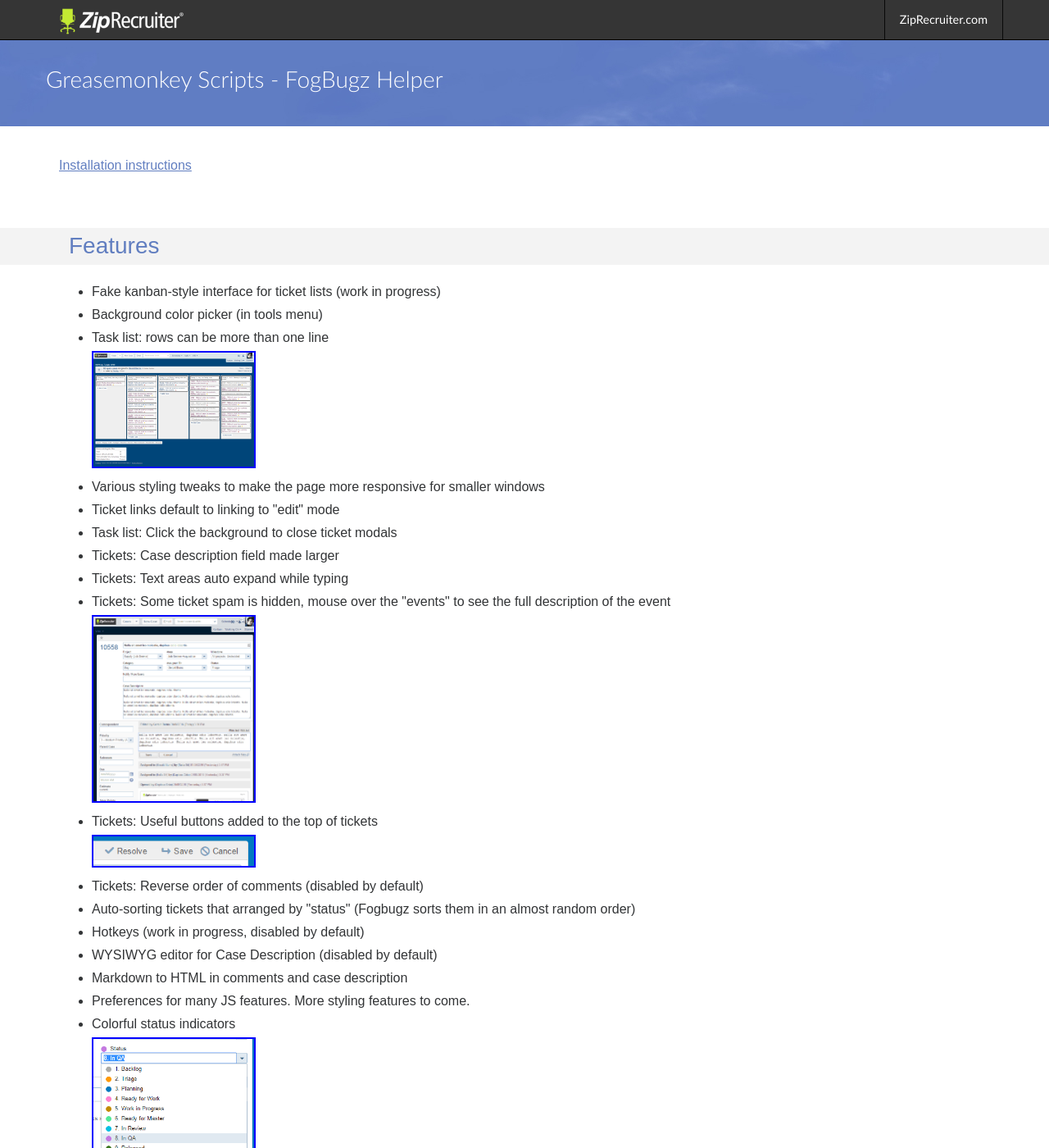
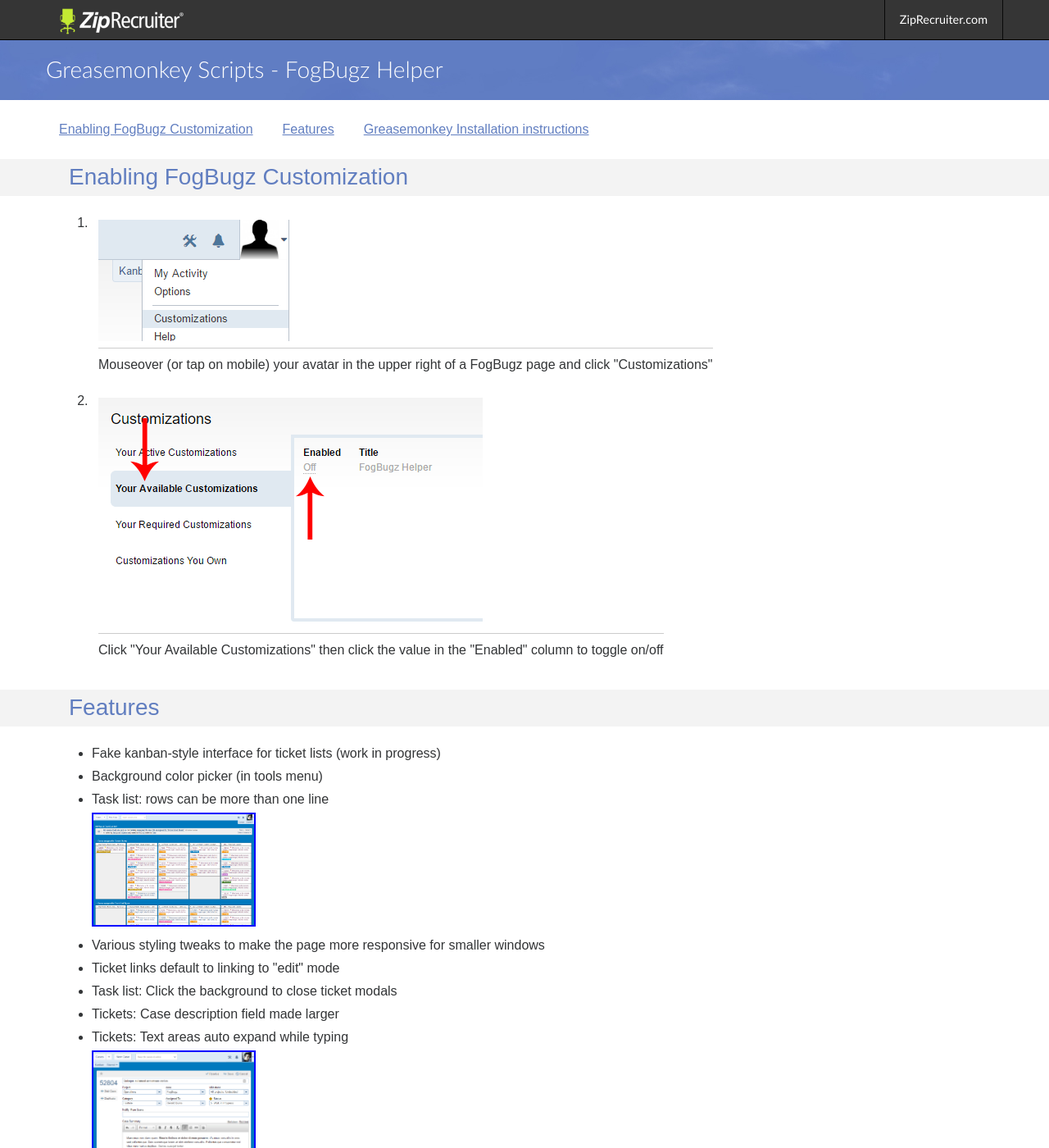
Before and after one commit to ZipRecruiter/ziprecruiter.github.io, a Jekyll site: the page built from greasemonkey/fogbugz-helper/index.html, in a window 1280 px wide and 1400 px high. Shown: the whole window at 82% size. Built offline with Jekyll 4.4.1, drawn with Linux system fonts in a browser that asks for light colours; Markdown is read by kramdown in place of the engine named in the settings; some of the changed text lies outside the part shown.

Commit message:
Updating FogBugz Helper documentation and some styling tweaks

```diff
--- a/_includes/css/style.css
+++ b/_includes/css/style.css
@@ -56,7 +56,6 @@
 /* Header */
 
 #wrapper {
-	padding-top: 49px;
 }
 
 #site_header {
@@ -64,15 +63,9 @@
 	border-bottom: 1px solid #000;
 	color: #888;
 	display: inline-block;
-	*display: inline;
-	zoom: 1;
 	width: 100%;
 	vertical-align: top;
 	line-height: 3em;
-	top: 0;
-	left: 0;
-	z-index: 100;
-	position: fixed;
 	font-family: Lato, sans-serif;
 }
 
@@ -324,7 +317,7 @@
 }
 
 #main .section {
-	padding: 2em 0 2.5em 0;
+	padding: 20px 0 20px 0;
 	display: inline-block;
 	width: 100%;
 	vertical-align: top;
@@ -483,11 +476,36 @@
    --------------------------------------------------------- */
 
 .page_section {
-	padding-top: 60px;
+	margin-top: 20px;
 }
 
 .cms:last-child > :last-child {
 	margin-bottom: 0;
+}
+
+.cms figure {
+	display: inline-block;
+	vertical-align: top;
+	padding: .5em;
+}
+
+.cms figure img {
+	display: block;
+}
+
+.cms figcaption {
+	border-top: 1px solid #ccc;
+	margin-top: .5em;
+	margin-bottom: .5em;
+	padding-top: .5em;
+}
+
+.cms li:hover {
+	background: #f0f3f9;
+}
+
+.cms a {
+	word-wrap: break-word;
 }
 
 /* Lazy loading ---------------- */
@@ -505,11 +523,13 @@
 .thumb img {
 	border: 2px solid blue;
 	cursor: pointer;
+	box-sizing: content-box;
 }
 
 .thumb.collapsed img {
 	max-width: 200px;
 	height: auto;
+	box-sizing: inherit;
 }
 
 /* Extra cms classes ---------------- */
@@ -534,14 +554,6 @@
 @media all and (min-width: 1200px) {
 	.content {
 		width: 73em;
-	}
-}
-
-@media all and (min-width: 981px) {
-	#site_header {
-		position: fixed !important;
-		top: 0 !important;
-		left: 0 !important;
 	}
 }
 
--- a/_includes/greasemonkey/fogbugz-helper/fogbugz-helper.css
+++ b/_includes/greasemonkey/fogbugz-helper/fogbugz-helper.css
@@ -1147,6 +1147,10 @@
   display: none !important;
 }
 
+.fogbugz-helper-hide-stuff .main-header-bar {
+  padding-left: 10px;
+}
+
   /* //////////////////////////
  // WYSIWYG
 ////////////////////////// */
--- a/greasemonkey/fogbugz-helper/index.html
+++ b/greasemonkey/fogbugz-helper/index.html
@@ -5,9 +5,36 @@
 <section class="section">
   <div class="content">
     <nav class="page_nav">
-      <a href="#installing">Installation instructions</a>
+      <a href="#enabling">Enabling FogBugz Customization</a>
+      <a href="#features">Features</a>
+      <a href="#installing">Greasemonkey Installation instructions</a>
     </nav>
   </div>
+
+  <section id="enabling" class="page_section">
+    <h2 class="headline"><div class="content"><a href="#enabling">Enabling FogBugz Customization</a></div></h2>
+
+    <div class="body cms"><div class="content">
+      <ol>
+        <li>
+          <figure>
+            <img src="/greasemonkey/fogbugz-helper/img/enable_fogbugz_customization_1.png" width="233" height="148">
+            <figcaption>
+              Mouseover (or tap on mobile) your avatar in the upper right of a FogBugz page and click "Customizations"
+            </figcaption>
+          </figure>
+        </li>
+        <li>
+          <figure>
+            <img src="/greasemonkey/fogbugz-helper/img/enable_fogbugz_customization_2.png" width="469" height="279">
+            <figcaption>
+              Click "Your Available Customizations" then click the value in the "Enabled" column to toggle on/off
+            </figcaption>
+          </figure>
+        </li>
+      </ol>
+    </div></div>
+  </section>
 
   <section id="features" class="page_section">
     <h2 class="headline"><div class="content"><a href="#features">Features</a></div></h2>
@@ -17,15 +44,17 @@
         <li>Fake kanban-style interface for ticket lists (work in progress)</li>
         <li>Background color picker (in tools menu)</li>
         <li>Task list: rows can be more than one line</li>
-        <li class="thumb collapsed"><img src="/greasemonkey/fogbugz-helper/img/new_ui.png" width="1280" height="906"></li>
+        <li class="thumb collapsed"><img src="/greasemonkey/fogbugz-helper/img/new_ui.png" width="1269" height="876"></li>
 
         <li>Various styling tweaks to make the page more responsive for smaller windows</li>
         <li>Ticket links default to linking to "edit" mode</li>
         <li>Task list: Click the background to close ticket modals</li>
         <li>Tickets: Case description field made larger</li>
         <li>Tickets: Text areas auto expand while typing</li>
+        <li class="thumb collapsed"><img src="/greasemonkey/fogbugz-helper/img/new_tickets.png" width="797" height="885"></li>
+
         <li>Tickets: Some ticket spam is hidden, mouse over the "events" to see the full description of the event</li>
-        <li class="thumb collapsed"><img src="/greasemonkey/fogbugz-helper/img/new_tickets.png" width="786" height="903"></li>
+        <li class="thumb collapsed"><img src="/greasemonkey/fogbugz-helper/img/ticket_spam.gif" width="673" height="366"></li>
 
         <li>Tickets: Useful buttons added to the top of tickets</li>
         <li class="thumb collapsed"><img src="/greasemonkey/fogbugz-helper/img/ticket_buttons.png" width="252" height="47"></li>
@@ -41,16 +70,19 @@
 
         <li>Colorful status indicators</li>
         <li class="thumb collapsed"><img src="/greasemonkey/fogbugz-helper/img/colorful_statuses.png" width="374" height="355"></li>
+
+        <li>More mobile friendly layout</li>
+        <li class="thumb collapsed"><img src="/greasemonkey/fogbugz-helper/img/responsive.png" width="796" height="660"></li>
       </ul>
 
       <p>To enable/disable features, mouse-over the tools menu in FogBugz:</p>
-      <p><img src="/greasemonkey/fogbugz-helper/img/tools_dropdown.png" width="363" height="764"></p>
+      <p><img src="/greasemonkey/fogbugz-helper/img/tools_dropdown.png" width="610" height="863"></p>
       <p>Note: some features are disabled by default</p>
     </div></div>
   </section>
 
   <section id="installing" class="page_section">
-    <h2 class="headline"><div class="content"><a href="#installing">Installation instructions</a></div></h2>
+    <h2 class="headline"><div class="content"><a href="#installing">Greasemonkey Installation instructions</a></div></h2>
 
     <div class="body cms"><div class="content">
       <h3>Firefox</h3>
```
Also changed, not shown: greasemonkey/fogbugz-helper/img/colorful_statuses.png, greasemonkey/fogbugz-helper/img/enable_fogbugz_customization_1.png (added), greasemonkey/fogbugz-helper/img/enable_fogbugz_customization_2.png (added), greasemonkey/fogbugz-helper/img/new_tickets.png, greasemonkey/fogbugz-helper/img/new_ui.png, greasemonkey/fogbugz-helper/img/responsive.png (added), greasemonkey/fogbugz-helper/img/ticket_spam.gif (added), greasemonkey/fogbugz-helper/img/tools_dropdown.png.
